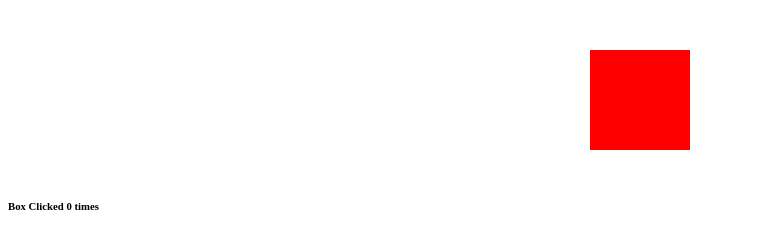
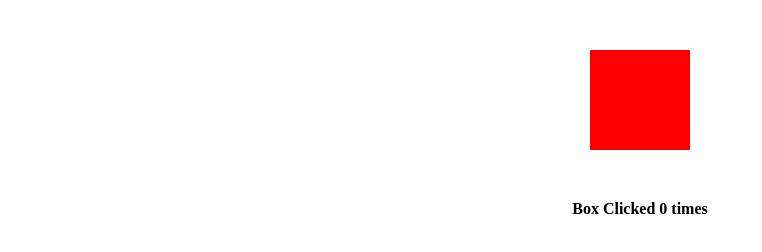
Before and after one commit to wakininja/Mini-Js-Project-ClickCount, a plain HTML site: page index.html in a window 1280 px wide. Shown: the whole page, without its empty margins (0-762 px from the left). Drawn offline with Linux system fonts and the light colour scheme.

Commit message:
heading is completed

```diff
--- a/style.css
+++ b/style.css
@@ -8,3 +8,7 @@
 #box:hover{
     box-shadow: 0px 0px 30px gray;
 }
+h6{
+    font-size: medium;
+    text-align: center;
+}
```
